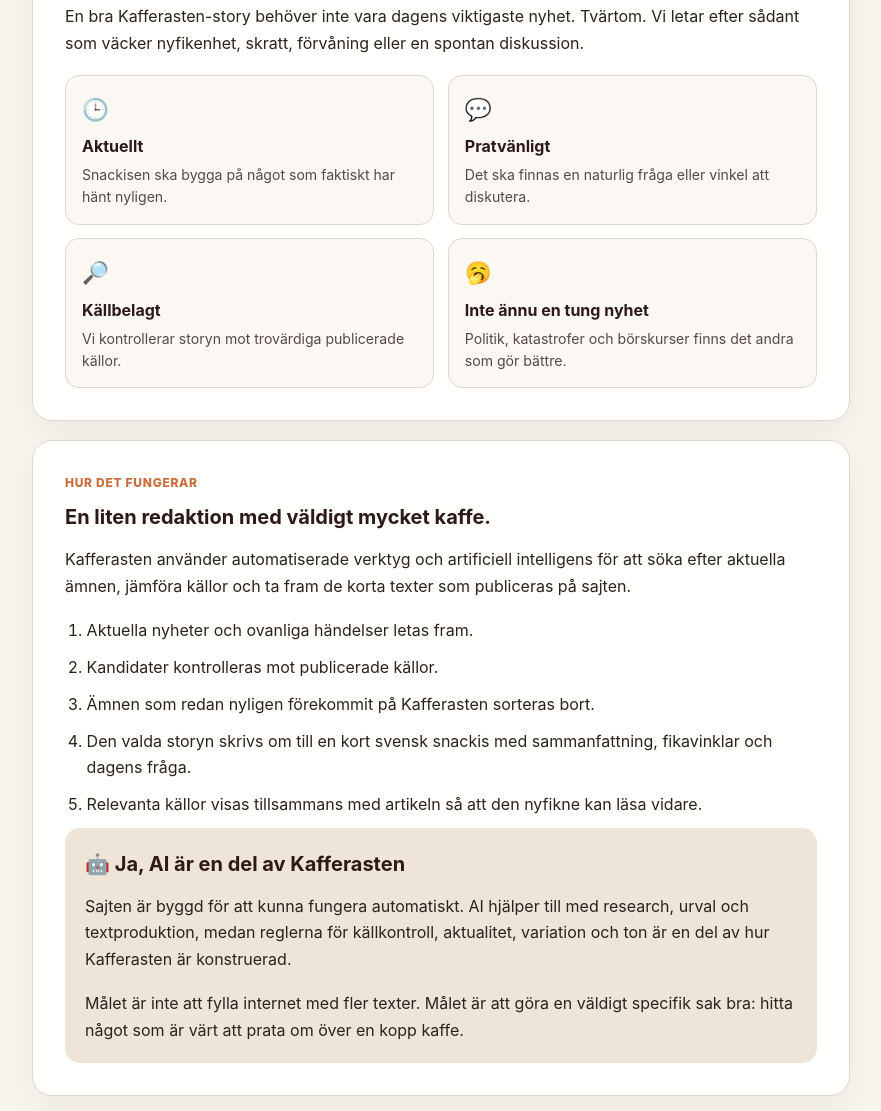
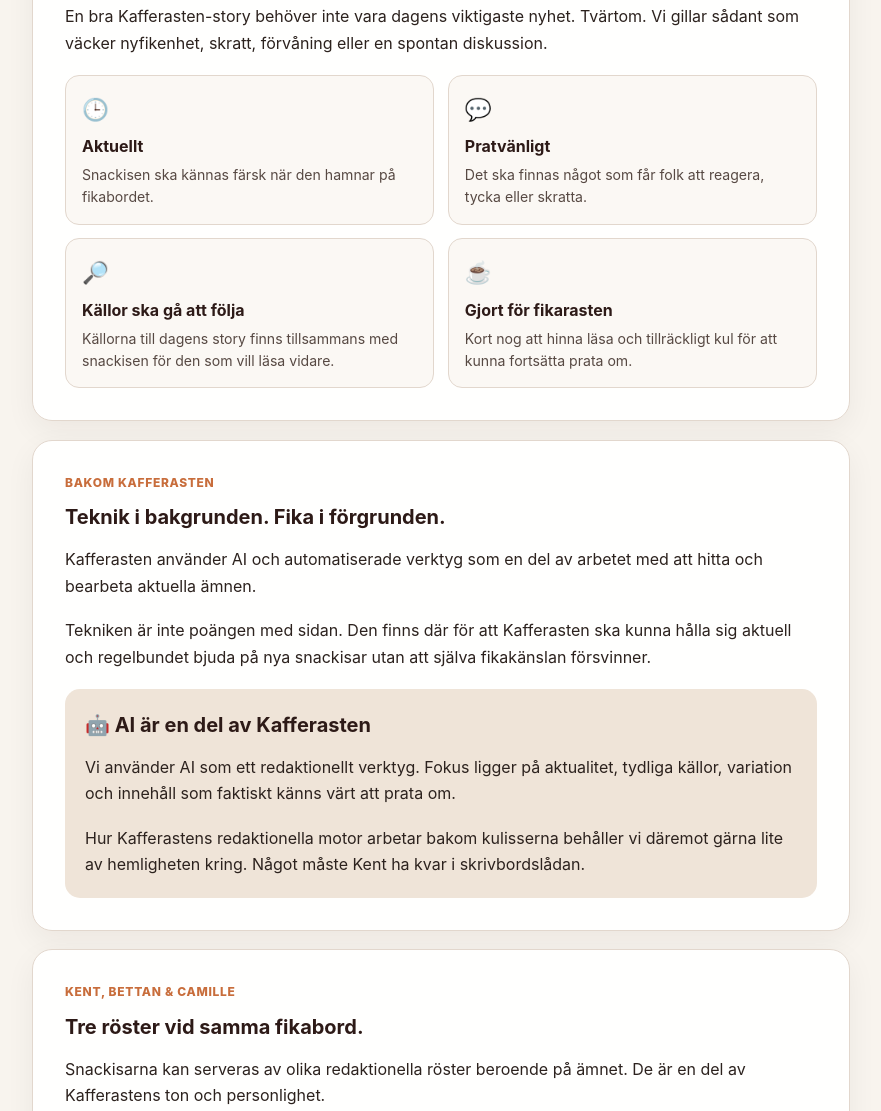
Before and after one commit to Henrikdaking/kafferasten, a website: page om.html in a window 1280 px wide. Shown: the part 790-1901 px from the top of the page, without its empty margins (199-1080 px from the left). Drawn offline with Linux system fonts and the light colour scheme.

Commit message:
Update om.html

```diff
--- a/om.html
+++ b/om.html
@@ -71,7 +71,7 @@
 
     <meta
         property="og:description"
-        content="En liten digital fikaredaktion som letar upp dagens snackis och ger dig något att prata om till fikat på jobbet."
+        content="En liten digital fikaredaktion som hittar aktuella snackisar och samtalsämnen till fikat på jobbet."
     >
 
 
@@ -609,23 +609,6 @@
         }
 
 
-        .how-list {
-
-            margin:
-                0.8rem 0 0;
-
-            padding-left:
-                1.35rem;
-        }
-
-
-        .how-list li {
-
-            margin-bottom:
-                0.65rem;
-        }
-
-
         .ai-box {
 
             padding:
@@ -984,7 +967,7 @@
 <section class="card">
 
     <div class="eyebrow">
-        Så väljer vi dagens snackis
+        Vår idé
     </div>
 
 
@@ -995,8 +978,8 @@
 
     <p>
         En bra Kafferasten-story behöver inte vara dagens viktigaste nyhet.
-        Tvärtom. Vi letar efter sådant som väcker nyfikenhet, skratt,
-        förvåning eller en spontan diskussion.
+        Tvärtom. Vi gillar sådant som väcker nyfikenhet, skratt, förvåning
+        eller en spontan diskussion.
     </p>
 
 
@@ -1014,7 +997,7 @@
             </strong>
 
             <p>
-                Snackisen ska bygga på något som faktiskt har hänt nyligen.
+                Snackisen ska kännas färsk när den hamnar på fikabordet.
             </p>
 
         </div>
@@ -1031,7 +1014,7 @@
             </strong>
 
             <p>
-                Det ska finnas en naturlig fråga eller vinkel att diskutera.
+                Det ska finnas något som får folk att reagera, tycka eller skratta.
             </p>
 
         </div>
@@ -1044,11 +1027,11 @@
             </span>
 
             <strong>
-                Källbelagt
+                Källor ska gå att följa
             </strong>
 
             <p>
-                Vi kontrollerar storyn mot trovärdiga publicerade källor.
+                Källorna till dagens story finns tillsammans med snackisen för den som vill läsa vidare.
             </p>
 
         </div>
@@ -1057,15 +1040,15 @@
         <div class="principle">
 
             <span class="principle-icon">
-                🥱
+                ☕
             </span>
 
             <strong>
-                Inte ännu en tung nyhet
+                Gjort för fikarasten
             </strong>
 
             <p>
-                Politik, katastrofer och börskurser finns det andra som gör bättre.
+                Kort nog att hinna läsa och tillräckligt kul för att kunna fortsätta prata om.
             </p>
 
         </div>
@@ -1079,68 +1062,46 @@
 <section class="card">
 
     <div class="eyebrow">
-        Hur det fungerar
+        Bakom Kafferasten
     </div>
 
 
     <h3>
-        En liten redaktion med väldigt mycket kaffe.
+        Teknik i bakgrunden. Fika i förgrunden.
     </h3>
 
 
     <p>
-        Kafferasten använder automatiserade verktyg och artificiell intelligens
-        för att söka efter aktuella ämnen, jämföra källor och ta fram de korta
-        texter som publiceras på sajten.
+        Kafferasten använder AI och automatiserade verktyg som en del av
+        arbetet med att hitta och bearbeta aktuella ämnen.
     </p>
 
 
-    <ol class="how-list">
-
-        <li>
-            Aktuella nyheter och ovanliga händelser letas fram.
-        </li>
-
-        <li>
-            Kandidater kontrolleras mot publicerade källor.
-        </li>
-
-        <li>
-            Ämnen som redan nyligen förekommit på Kafferasten sorteras bort.
-        </li>
-
-        <li>
-            Den valda storyn skrivs om till en kort svensk snackis med
-            sammanfattning, fikavinklar och dagens fråga.
-        </li>
-
-        <li>
-            Relevanta källor visas tillsammans med artikeln så att den
-            nyfikne kan läsa vidare.
-        </li>
-
-    </ol>
+    <p>
+        Tekniken är inte poängen med sidan. Den finns där för att Kafferasten
+        ska kunna hålla sig aktuell och regelbundet bjuda på nya snackisar
+        utan att själva fikakänslan försvinner.
+    </p>
 
 
     <div class="ai-box">
 
         <h3>
-            🤖 Ja, AI är en del av Kafferasten
+            🤖 AI är en del av Kafferasten
         </h3>
 
 
         <p>
-            Sajten är byggd för att kunna fungera automatiskt. AI hjälper till
-            med research, urval och textproduktion, medan reglerna för
-            källkontroll, aktualitet, variation och ton är en del av hur
-            Kafferasten är konstruerad.
+            Vi använder AI som ett redaktionellt verktyg. Fokus ligger på
+            aktualitet, tydliga källor, variation och innehåll som faktiskt
+            känns värt att prata om.
         </p>
 
 
         <p>
-            Målet är inte att fylla internet med fler texter. Målet är att
-            göra en väldigt specifik sak bra: hitta något som är värt att
-            prata om över en kopp kaffe.
+            Hur Kafferastens redaktionella motor arbetar bakom kulisserna
+            behåller vi däremot gärna lite av hemligheten kring.
+            Något måste Kent ha kvar i skrivbordslådan.
         </p>
 
     </div>
@@ -1239,8 +1200,7 @@
 
     <p>
         Kafferasten började som ett enkelt experiment: går det att bygga en
-        sajt som själv hittar ett nytt samtalsämne inför de tider då många
-        svenska arbetsplatser ändå samlas kring kaffet?
+        sajt som själv håller fikabordet med nya samtalsämnen?
     </p>
 
 
```
